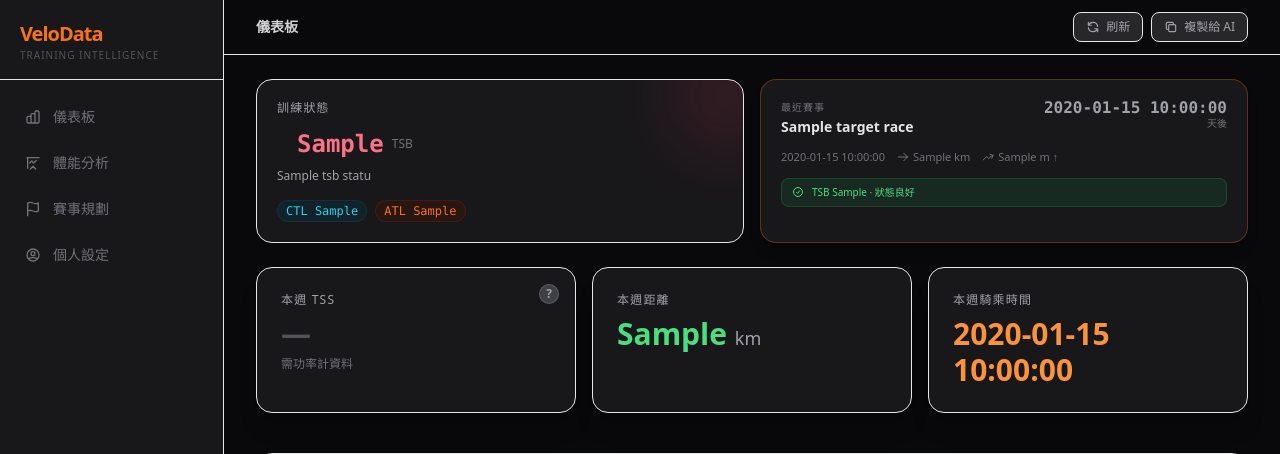
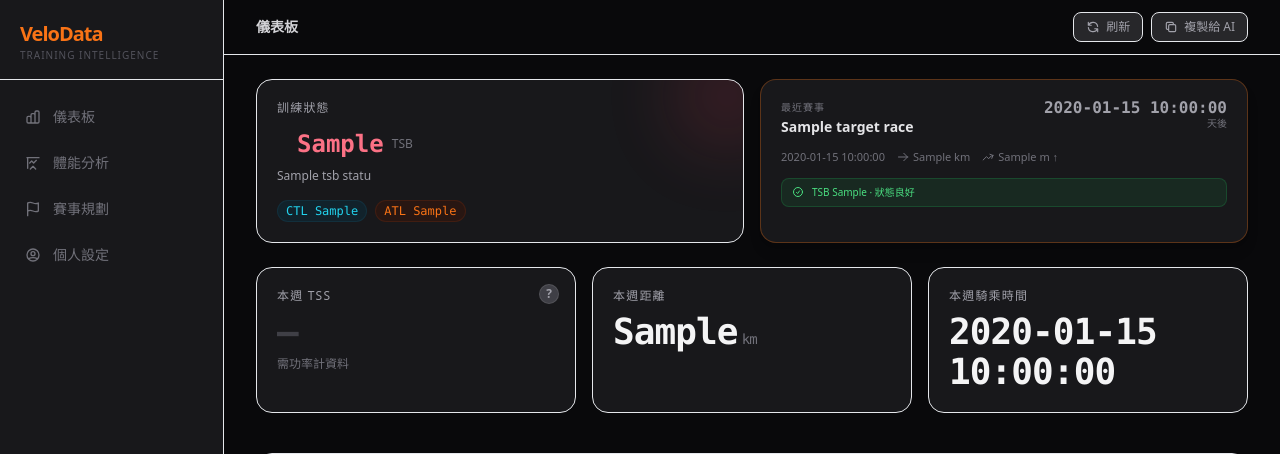
Before and after one commit to YC815/VeloData, a Flask app: template templates/index.html in a window 1280 px wide. Shown: the top 454 px of the page. Run offline with Flask 3, Linux system fonts and the light colour scheme; the template is opened without the code that fills it: most values are stand-ins (such as "Sample title", 1, 10 or a date in 2020); some libraries are stand-ins or nearby versions.

Commit message:
style: 本週統計卡片大數字升級
- 數字改為 text-4xl font-black font-mono text-zinc-100（白色大字跳出）
- 移除 text-blue/green/orange 分色，以結構代替顏色語意
- Tooltip 換成 zinc 語意色系，TSS 警示色改用語意色
- 卡片加 hover:border-white/15 懸停回饋

Co-authored-by: Cursor <cursoragent@cursor.com>

```diff
--- a/templates/partials/_weekly_stats.html
+++ b/templates/partials/_weekly_stats.html
@@ -1,33 +1,37 @@
 <div class="grid grid-cols-1 md:grid-cols-3 gap-4 mb-10">
-  <div class="bg-zinc-900 p-6 rounded-2xl border border-white/8 shadow-xl relative">
+  <div class="bg-zinc-900 p-5 rounded-2xl border border-white/8 hover:border-white/15 transition-colors relative">
     <div class="absolute top-4 right-4 group">
-      <div class="w-5 h-5 rounded-full bg-zinc-700 border border-white/15 flex items-center justify-center cursor-help text-zinc-400 text-xs font-bold hover:bg-zinc-600 hover:text-zinc-200 transition-colors">?</div>
-      <div class="absolute right-0 top-7 w-64 bg-zinc-800 border border-white/10 rounded-xl px-4 py-3 text-xs text-zinc-300 leading-relaxed shadow-2xl opacity-0 group-hover:opacity-100 transition-opacity duration-200 pointer-events-none z-10">
+      <div class="w-5 h-5 rounded-full bg-zinc-700 border border-white/10 flex items-center justify-center cursor-help text-zinc-400 text-xs font-bold hover:bg-zinc-600 hover:text-zinc-200 transition-colors">?</div>
+      <div class="absolute right-0 top-7 w-64 bg-zinc-900 border border-white/10 rounded-xl px-4 py-3 text-xs text-zinc-300 leading-relaxed shadow-2xl shadow-black/50 opacity-0 group-hover:opacity-100 transition-opacity duration-200 pointer-events-none z-10">
         <p class="font-semibold text-zinc-100 mb-2">TSS（Training Stress Score）</p>
         <p>反映本週累積的訓練壓力。數值越高代表身體承受的負荷越大，需要更多恢復時間。</p>
-        <div class="mt-2 pt-2 border-t border-white/10 space-y-1">
-          <p><span class="text-green-400 font-medium">&lt; 150</span>　低負荷，恢復快</p>
-          <p><span class="text-yellow-400 font-medium">150–300</span>　中等，隔天可訓練</p>
-          <p><span class="text-orange-400 font-medium">300–450</span>　高負荷，需充分休息</p>
-          <p><span class="text-red-400 font-medium">&gt; 450</span>　極高，注意過度訓練</p>
+        <div class="mt-2 pt-2 border-t border-white/8 space-y-1">
+          <p><span class="text-emerald-400 font-medium">&lt; 150</span>　低負荷，恢復快</p>
+          <p><span class="text-amber-400 font-medium">150–300</span>　中等，隔天可訓練</p>
+          <p><span class="text-orange-500 font-medium">300–450</span>　高負荷，需充分休息</p>
+          <p><span class="text-rose-400 font-medium">&gt; 450</span>　極高，注意過度訓練</p>
         </div>
       </div>
     </div>
     <h3 class="text-zinc-400 text-xs uppercase tracking-widest mb-2">本週 TSS</h3>
     {% if weekly_tss > 0 %}
-    <p class="text-3xl font-bold text-blue-400">{{ weekly_tss }}</p>
+    <p class="text-4xl font-black font-mono text-zinc-100 tracking-tight">{{ weekly_tss }}</p>
     <p class="text-xs text-zinc-500 mt-1">FTP {{ ftp }} W 計算</p>
     {% else %}
-    <p class="text-3xl font-bold text-zinc-600">—</p>
+    <p class="text-4xl font-black font-mono text-zinc-700 tracking-tight">—</p>
     <p class="text-xs text-zinc-500 mt-1">需功率計資料</p>
     {% endif %}
   </div>
-  <div class="bg-zinc-900 p-6 rounded-2xl border border-white/8 shadow-xl">
+
+  <div class="bg-zinc-900 p-5 rounded-2xl border border-white/8 hover:border-white/15 transition-colors">
     <h3 class="text-zinc-400 text-xs uppercase tracking-widest mb-2">本週距離</h3>
-    <p class="text-3xl font-bold text-green-400">{{ weekly_km }} <span class="text-lg font-normal text-zinc-400">km</span></p>
+    <p class="text-4xl font-black font-mono text-zinc-100 tracking-tight">
+      {{ weekly_km }}<span class="text-sm font-normal text-zinc-500 ml-1">km</span>
+    </p>
   </div>
-  <div class="bg-zinc-900 p-6 rounded-2xl border border-white/8 shadow-xl">
+
+  <div class="bg-zinc-900 p-5 rounded-2xl border border-white/8 hover:border-white/15 transition-colors">
     <h3 class="text-zinc-400 text-xs uppercase tracking-widest mb-2">本週騎乘時間</h3>
-    <p class="text-3xl font-bold text-orange-400">{{ weekly_time }}</p>
+    <p class="text-4xl font-black font-mono text-zinc-100 tracking-tight">{{ weekly_time }}</p>
   </div>
 </div>
```
